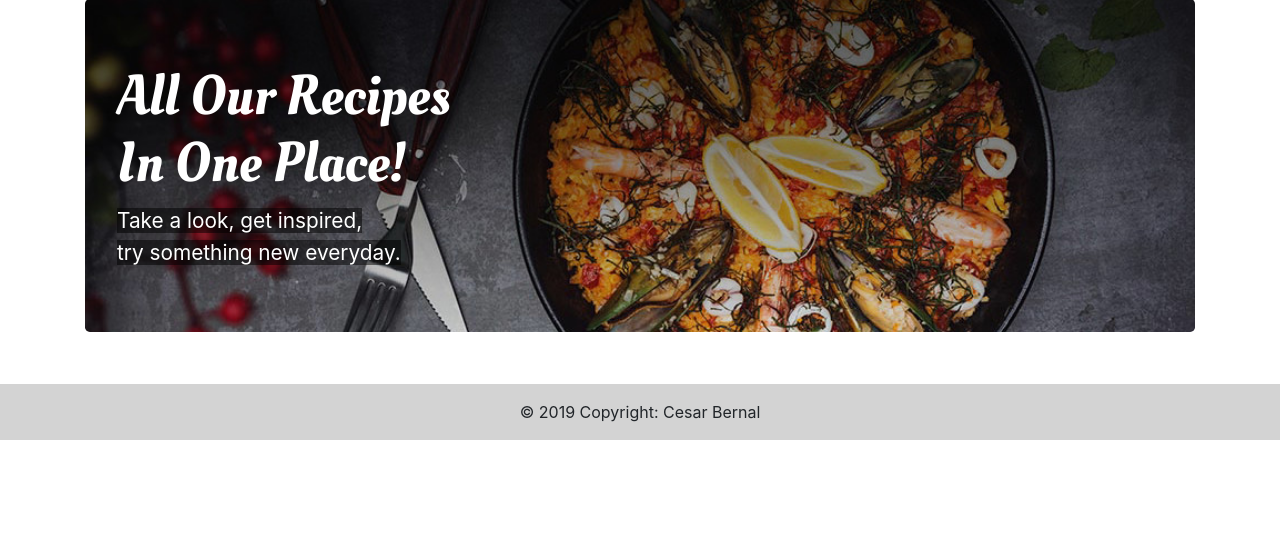
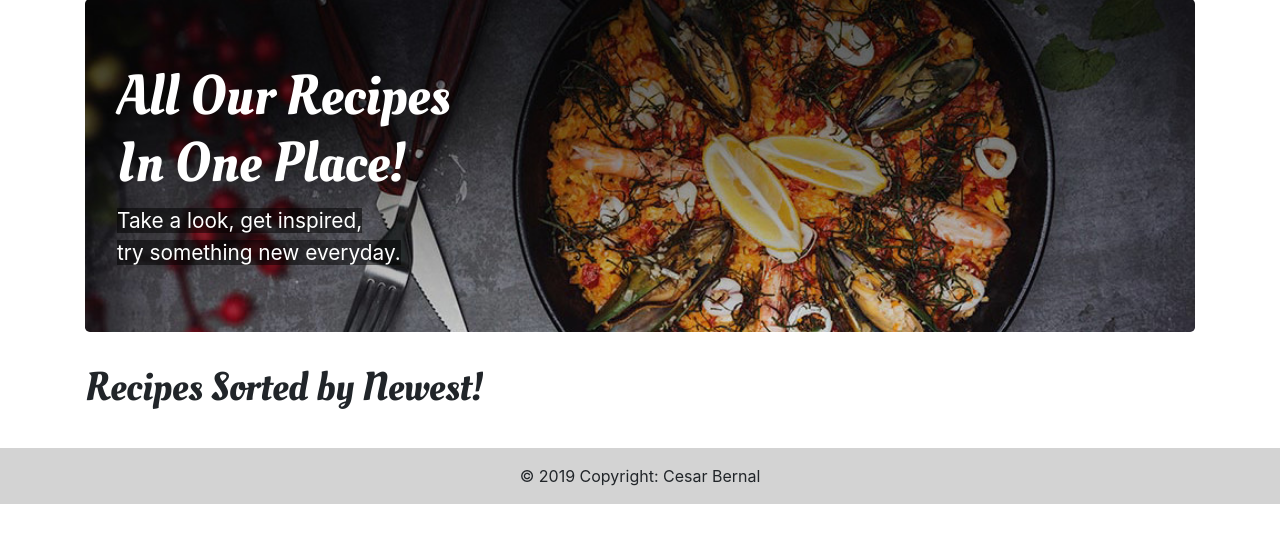
Before and after one commit to CEsarABC/DataCentricProject, a Flask app: page /Recipes in a window 1280 px wide. Shown: the part 79-622 px from the top of the page. Run offline with Flask 2, Linux system fonts and the light colour scheme; data that the repository does not hold is empty; some libraries are stand-ins or nearby versions.

Commit message:
last updates

```diff
--- a/app.py
+++ b/app.py
@@ -32,7 +32,7 @@ def contact():
 @app.route('/Recipes')
 def all_recipes():
     recipes =  mongo.db.nesting
-    allrecipes = recipes.find()
+    allrecipes = recipes.find().sort("_id", -1)
     return render_template('all_recipes.html', allrecipes=allrecipes)
 
 
--- a/templates/all_recipes.html
+++ b/templates/all_recipes.html
@@ -7,6 +7,9 @@
         <h1 class="display-4">All Our Recipes <br>In One Place!</h1>
         <span class='sub'>Take a look, get inspired,
        <br>try something new everyday.</span>
+    </header>
+    <header>
+      <h1>Recipes Sorted by Newest!</h1>
     </header>
     <section class='row mt-3'>
     {% if allrecipes%}
```
